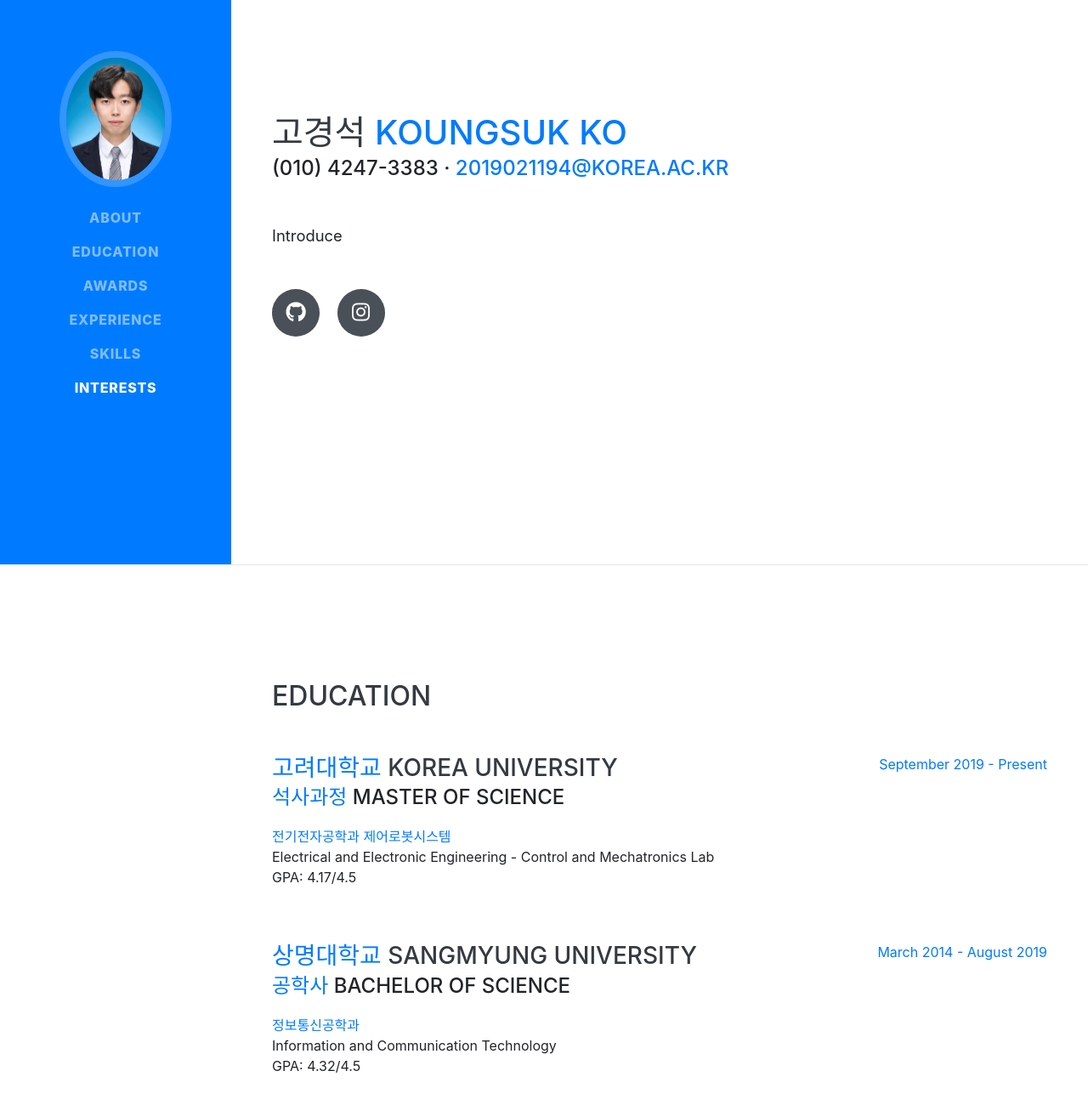
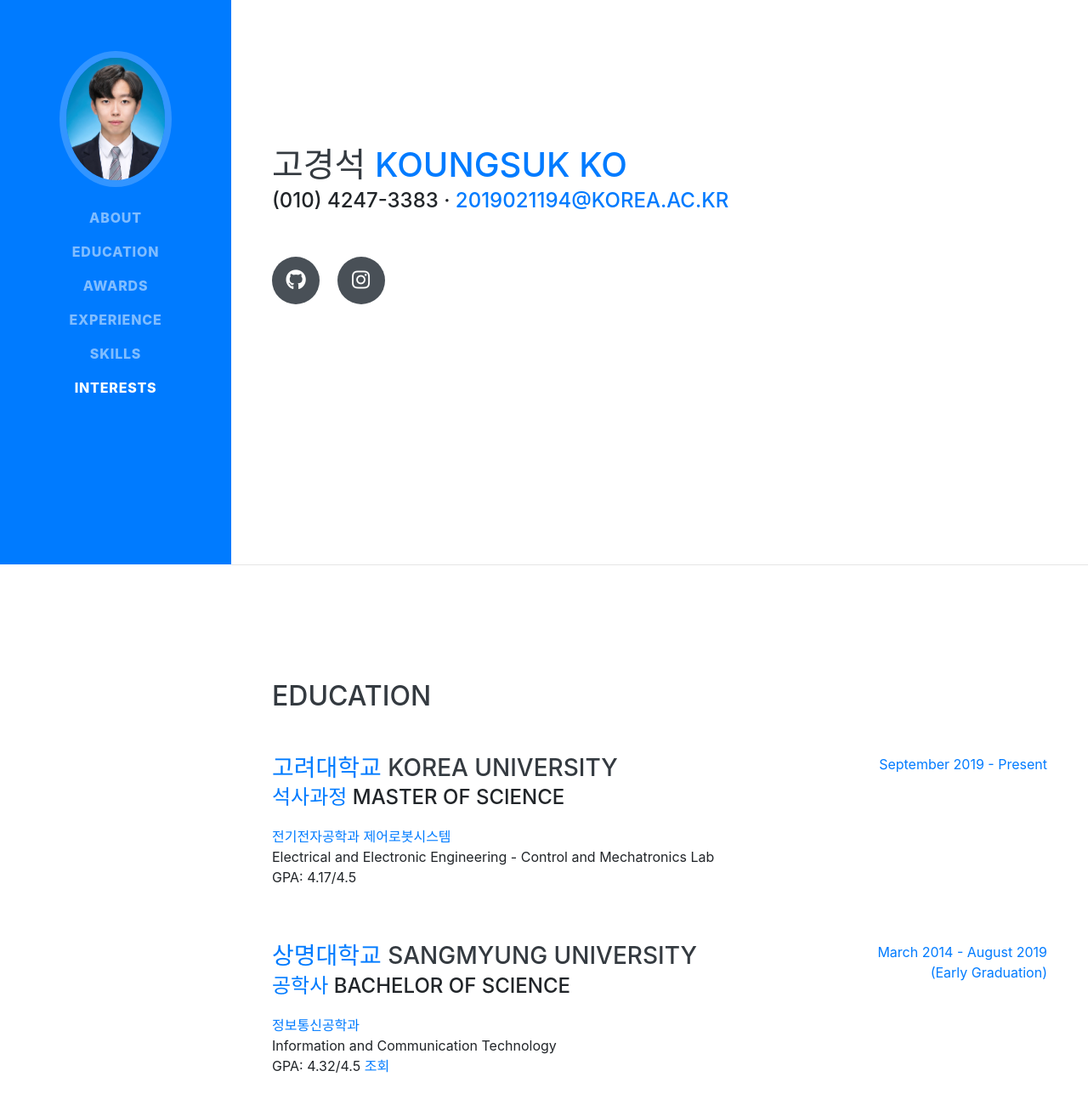
Before and after one commit to GaengKo/GaengKo.github.io, a website with bundled scripts: page index.html in a window 1280 px wide. Shown: the part 136-1436 px from the top of the page at 85% size. Built offline with nearby package versions, Linux system fonts and the light colour scheme; a web font is replaced by a local one.

Commit message:
add grade image

```diff
--- a/index.html
+++ b/index.html
@@ -71,7 +71,7 @@
                   (010) 4247-3383 ·
                   <a href="mailto:2019021194@korea.ac.kr">2019021194@korea.ac.kr</a>
               </div>
-              <p class="lead mb-5">Introduce</p>
+              <p class="lead mb-5"></p>
               <div class="social-icons">
                   <!--<a href="#">
                   <i class="fab fa-linkedin-in"></i>
@@ -102,7 +102,7 @@
                           <br>
                           Electrical and Electronic Engineering - Control and Mechatronics Lab
                       </div>
-                      <p>GPA: 4.17/4.5</p>
+                      <p>GPA: 4.17/4.5 </p>
                   </div>
                   <div class="resume-date text-md-right">
                       <span class="text-primary">September 2019 - Present</span>
@@ -118,10 +118,10 @@
                           <span class="text-primary">정보통신공학과</span></a><br>
                           Information and Communication Technology
                       </div>
-                      <p>GPA: 4.32/4.5</p>
+                      <p>GPA: 4.32/4.5 <a href="./img/grade.png">조회</a></p>
                   </div>
                   <div class="resume-date text-md-right">
-                      <span class="text-primary">March 2014 - August 2019</span>
+                      <span class="text-primary">March 2014 - August 2019<br>(Early Graduation)</span>
                   </div>
               </div>
 
```
Also changed, not shown: img/grade.PNG (added).
